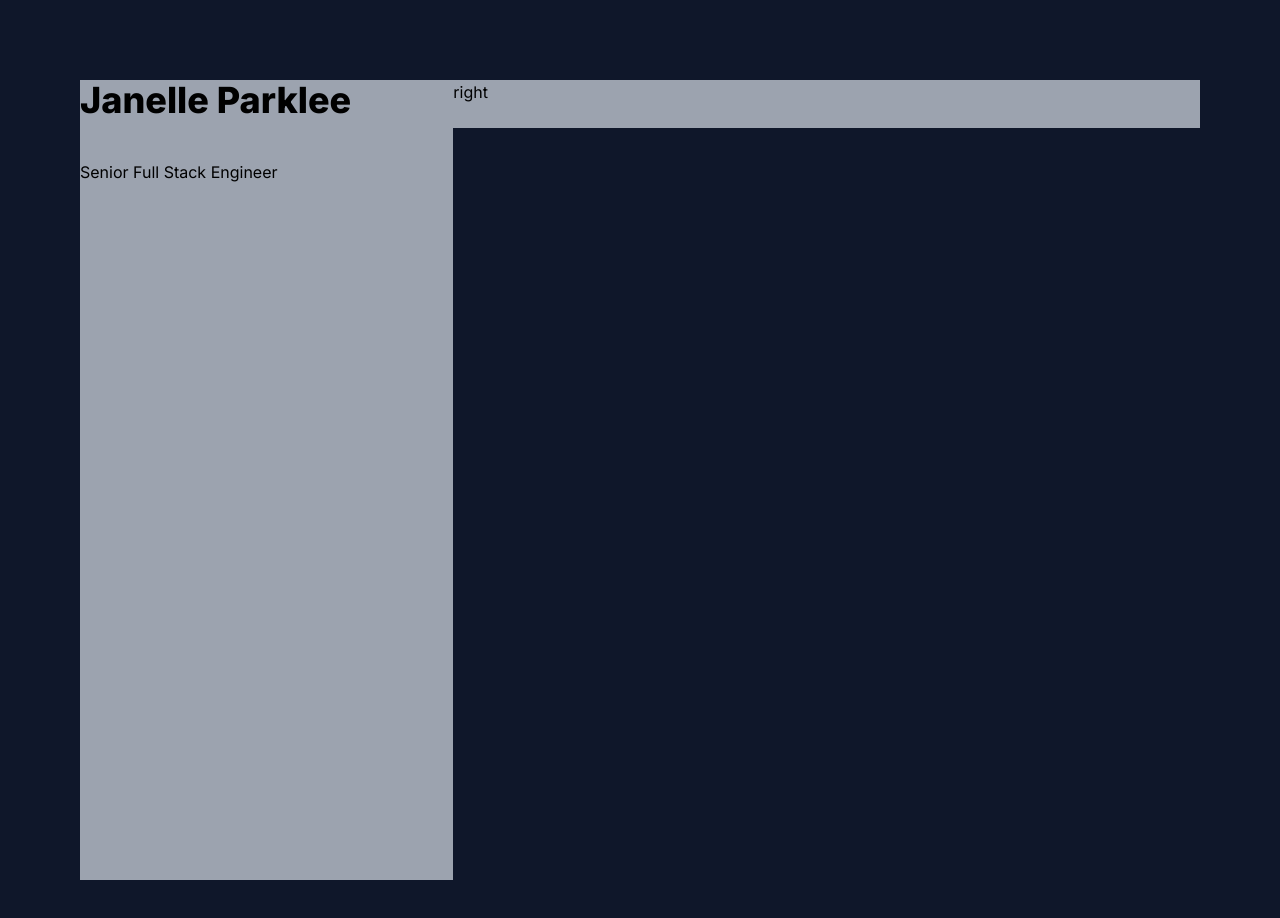
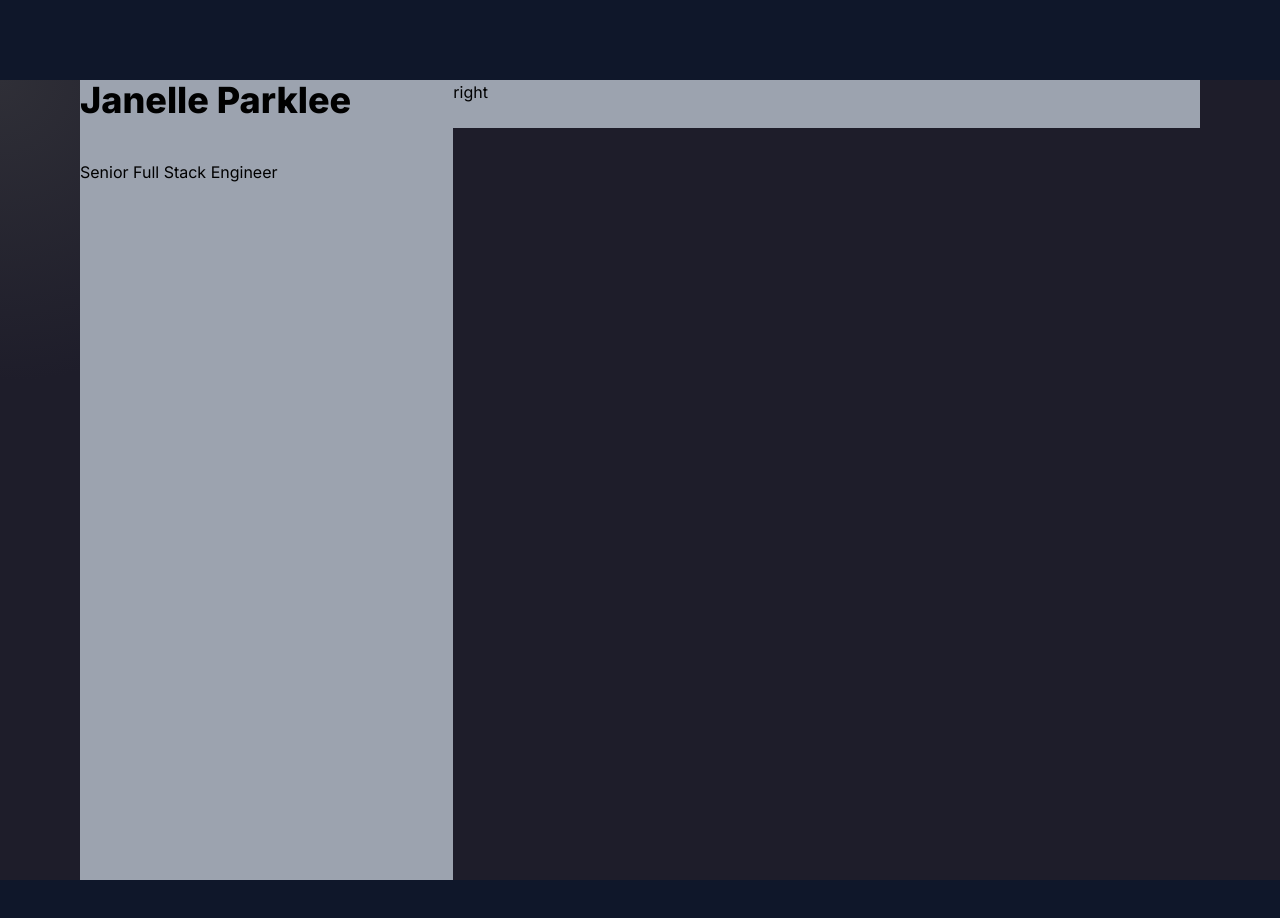
Before and after one commit to jparkley/jp-portfolio, a Next.js app: page / in a window 1280 px wide. Shown: the top 918 px of the page. Built offline with nearby package versions, Linux system fonts and the light colour scheme.

Commit message:
add gradient effect

```diff
--- a/src/app/page.tsx
+++ b/src/app/page.tsx
@@ -1,10 +1,13 @@
+import GradientDiv from "@/components/GradientDiv";
+
 export default function Home() {
   return (
     <>
+      <GradientDiv className="">
         <div className="flex m-20 border-spacing-1">
           <div className="w-1/3 min-h-screen bg-gray-400 h-12">
             <div className="mb-10">
-            <h1 className="text-4xl font-extrabold color-">Janelle Parklee</h1>
+              <h1 className="text-4xl font-extrabold">Janelle Parklee</h1>
             </div>
             <div>
               <h4>Senior Full Stack Engineer</h4>
@@ -12,6 +15,7 @@ export default function Home() {
           </div>
           <div className="w-2/3 bg-gray-400 h-12">right</div>
         </div>
+      </GradientDiv>
     </>
   );
 }
--- /dev/null
+++ b/src/components/GradientDiv.tsx
@@ -0,0 +1,39 @@
+"use client";
+
+import { useEffect, useState } from "react";
+
+interface GradientDivProps {
+  children: React.ReactNode;
+  className: string;
+}
+
+const GradientDiv: React.FC<GradientDivProps> = ({ children, className }) => {
+  const GradientPosition = () => {
+    const [mousePostion, setMousePostion] = useState({ x: 0, y: 0 });
+
+    useEffect(() => {
+      const updateMousePosition = (e: any) => {
+        setMousePostion({ x: e.clientX, y: e.clientY });
+      };
+      window.addEventListener("mousemove", updateMousePosition);
+      return () => {
+        window.removeEventListener("mousemove", updateMousePosition);
+      };
+    }, []);
+    return mousePostion;
+  };
+
+  return (
+    <div
+      style={{
+        backgroundImage: `radial-gradient(circle at ${GradientPosition().x}px ${
+          GradientPosition().y
+        }px, #2F2F37, #1E1D2A 20% )`,
+      }}
+      className={className}
+    >
+      {children}
+    </div>
+  );
+};
+export default GradientDiv;
```
Lines whose indentation alone changed are shown as unchanged.
